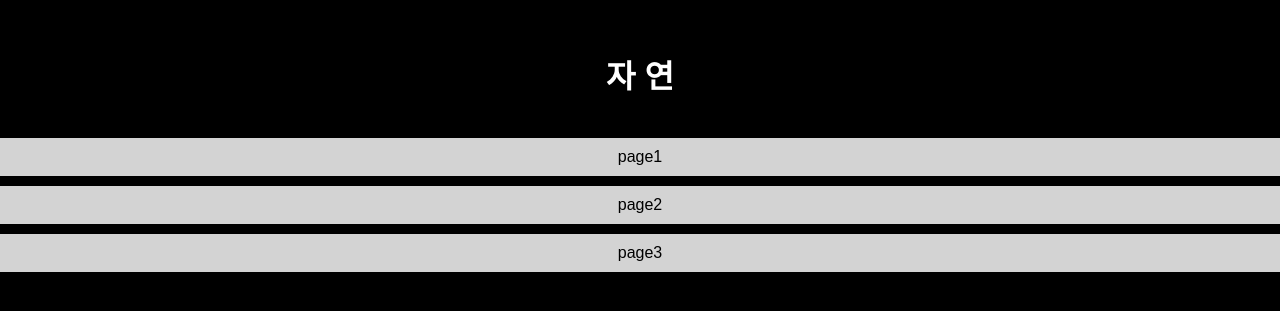
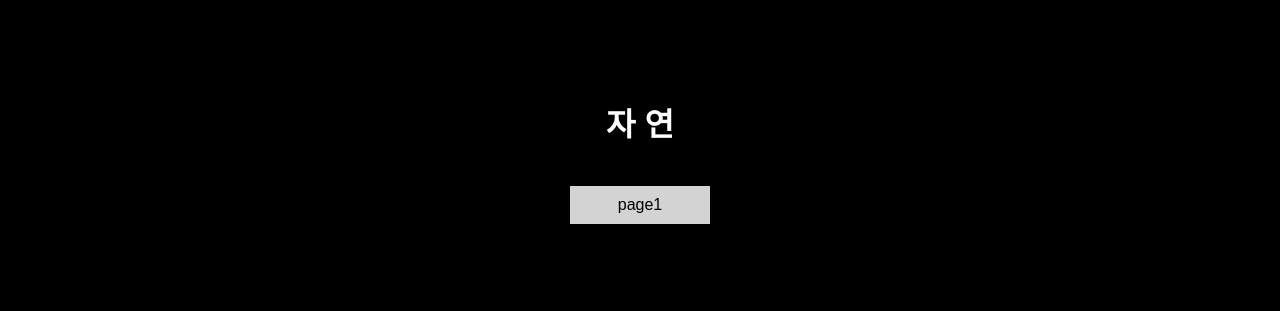
Before and after one commit to jojayeon/my_home, a React (Create React App) app in the folder my_home/: page / in a window 1280 px wide. Shown: the part 249-560 px from the top of the page. Built offline with nearby package versions, Linux system fonts and the light colour scheme.

Commit message:
:truck: 페이지에 맞는 이름으로 변경

```diff
--- a/my_home/src/components/Navigation.jsx
+++ b/my_home/src/components/Navigation.jsx
@@ -5,7 +5,6 @@ import '../styles/Navigation.css'
 function Navigation() {
   return (
     <nav className="nav-bar">
-      <Link to="/">home</Link>
       <Link to="/page1">page1</Link>
       <Link to="/page2">page2</Link>
       <Link to="/page3">page3</Link>
--- a/my_home/src/pages/Home.jsx
+++ /dev/null
@@ -1,18 +0,0 @@
-// src/pages/Home.jsx
-import { Link } from 'react-router-dom';
-import '../styles/Home.css'
-
-function Home() {
-  return (
-    <div className="home-wrapper">
-      <h1>자 연</h1>
-      <div className="home-buttons">
-        <Link to="/page1">page1</Link>
-        <Link to="/page2">page2</Link>
-        <Link to="/page3">page3</Link>
-      </div>
-    </div>
-  );
-}
-
-export default Home;
--- /dev/null
+++ b/my_home/src/pages/leaf.jsx
@@ -0,0 +1,16 @@
+//포트폴리오를 담당하는 페이지
+//팀프로젝트와 개인프로젝트를 따로 배치하여 작업을 얻허게 했는지 보여주는 자료들
+//자료를 누르면 커지면서 보이게 하는게 목적
+import Layout from '../components/Layout';
+
+function Page1() {
+  return (
+    <Layout>
+      <div>
+        <h1>Page1 내용</h1>
+      </div>
+    </Layout>
+  );
+}
+
+export default Page1;
--- /dev/null
+++ b/my_home/src/pages/nature.jsx
@@ -0,0 +1,16 @@
+//마지막 마무리 페이지
+//숲나무 사람이 같이 있는 이미지를 보여주고 글로 조자연이라는 것을 말해주면서 마무리
+//처음으로 돌아가는 버튼
+import Layout from "../components/Layout";
+
+function Page3() {
+  return (
+    <Layout>
+      <div>
+        <h1>Page3 내용</h1>
+      </div>
+    </Layout>
+  );
+}
+
+export default Page3;
--- a/my_home/src/pages/page1.jsx
+++ /dev/null
@@ -1,13 +0,0 @@
-import Layout from '../components/Layout';
-
-function Page1() {
-  return (
-    <Layout>
-      <div>
-        <h1>Page1 내용</h1>
-      </div>
-    </Layout>
-  );
-}
-
-export default Page1;
--- a/my_home/src/pages/page3.jsx
+++ /dev/null
@@ -1,13 +0,0 @@
-import Layout from "../components/Layout";
-
-function Page3() {
-  return (
-    <Layout>
-      <div>
-        <h1>Page3 내용</h1>
-      </div>
-    </Layout>
-  );
-}
-
-export default Page3;
--- a/my_home/src/pages/page2.jsx
+++ b/my_home/src/pages/stem.jsx
@@ -1,3 +1,5 @@
+//자기소개하는 페이지
+//내 기본적인 스펙과 이야기를 적을 것
 import Layout from '../components/Layout';
 function Page2() {
   return (
--- /dev/null
+++ b/my_home/src/pages/strat.jsx
@@ -0,0 +1,18 @@
+//첫 메인 페이지
+//자연이라는 멘트와 자연(숲)이미지를 보여줘고 다름페이지로 넘어가는 버튼만 존재하는 화면
+//넘어가는 효과는 오른쪽 아래에서 책을 넘기는것과 같이 표현
+import { Link } from 'react-router-dom';
+import '../styles/start.css'
+
+function Home() {
+  return (
+    <div className="home-wrapper">
+      <h1>자 연</h1>
+      <div className="home-buttons">
+        <Link to="/page1">page1</Link>
+      </div>
+    </div>
+  );
+}
+
+export default Home;
--- a/my_home/src/styles/Navigation.css
+++ b/my_home/src/styles/Navigation.css
@@ -1,3 +1,4 @@
+/* 상단 바 전체  */
 .nav-bar {
   display: flex;
   justify-content: center;
@@ -5,6 +6,7 @@
   background: black;
 }
 
+/* 상단 바 메뉴 */
 .nav-bar a {
   background: lightgray;
   padding: 10px 20px;
--- a/my_home/src/styles/Home.css
+++ b/my_home/src/styles/start.css
@@ -13,6 +13,7 @@
   flex-direction: column;
   gap: 10px;
   margin-top: 20px;
+  align-items: center
 }
 
 .home-buttons a {
@@ -20,4 +21,5 @@
   padding: 10px 20px;
   text-decoration: none;
   color: black;
+  width: 100px;
 }
```
Also changed, not shown: my_home/src/App.js (+4 -4 lines).
